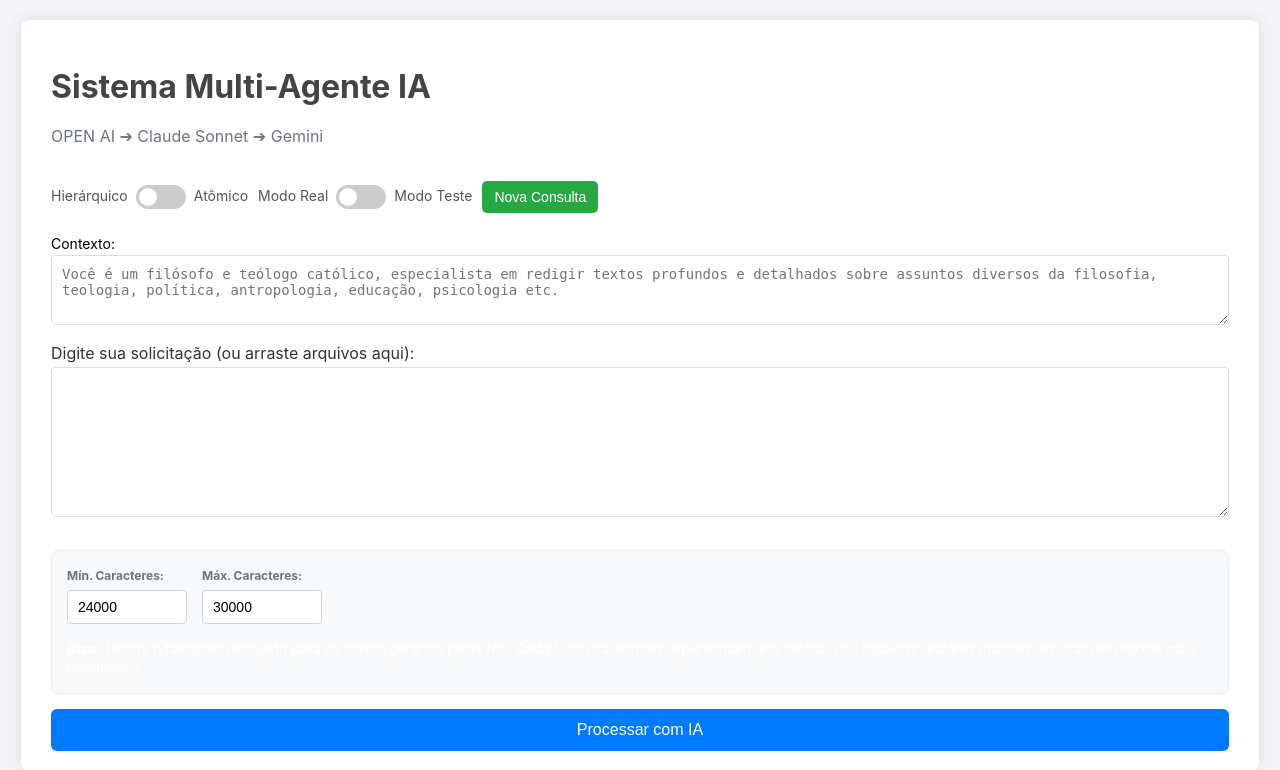
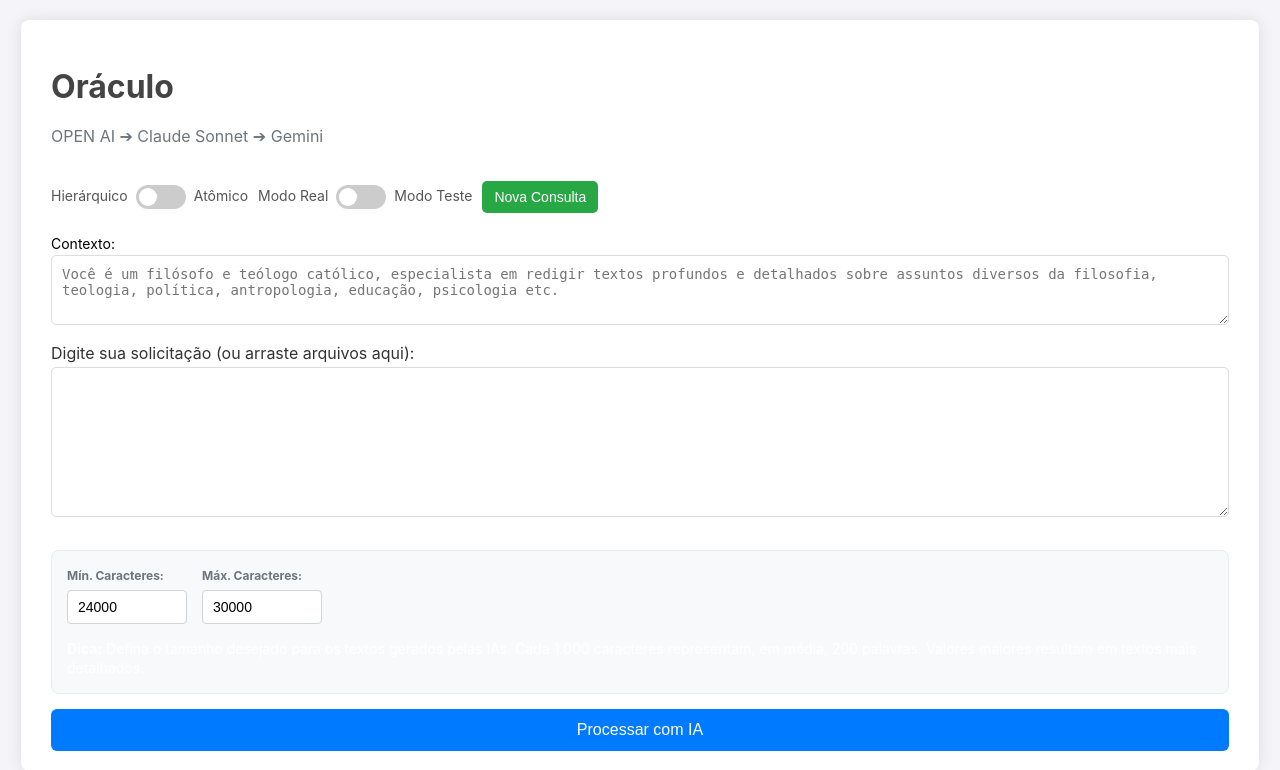
Before and after one commit to victorafarias/sistema-ia-multiagente, a Flask app: page / in a window 1280 px wide. Shown: the top 770 px of the page. Run offline with Flask 3, Linux system fonts and the light colour scheme; parts of the project's set-up code (start-up, migrations or seed data) failed here and were passed over.

Commit message:
Alteração do nome do sistema

```diff
--- a/templates/index.html
+++ b/templates/index.html
@@ -468,7 +468,7 @@
     <div class="container">
         <div class="header-container">
             <div>
-                <h1>Sistema Multi-Agente IA</h1>
+                <h1>Oráculo</h1>
                 <p id="flow-description">OPEN AI ➔ Claude Sonnet ➔ Gemini</p>
             </div>
             <div class="controls-container">
```
